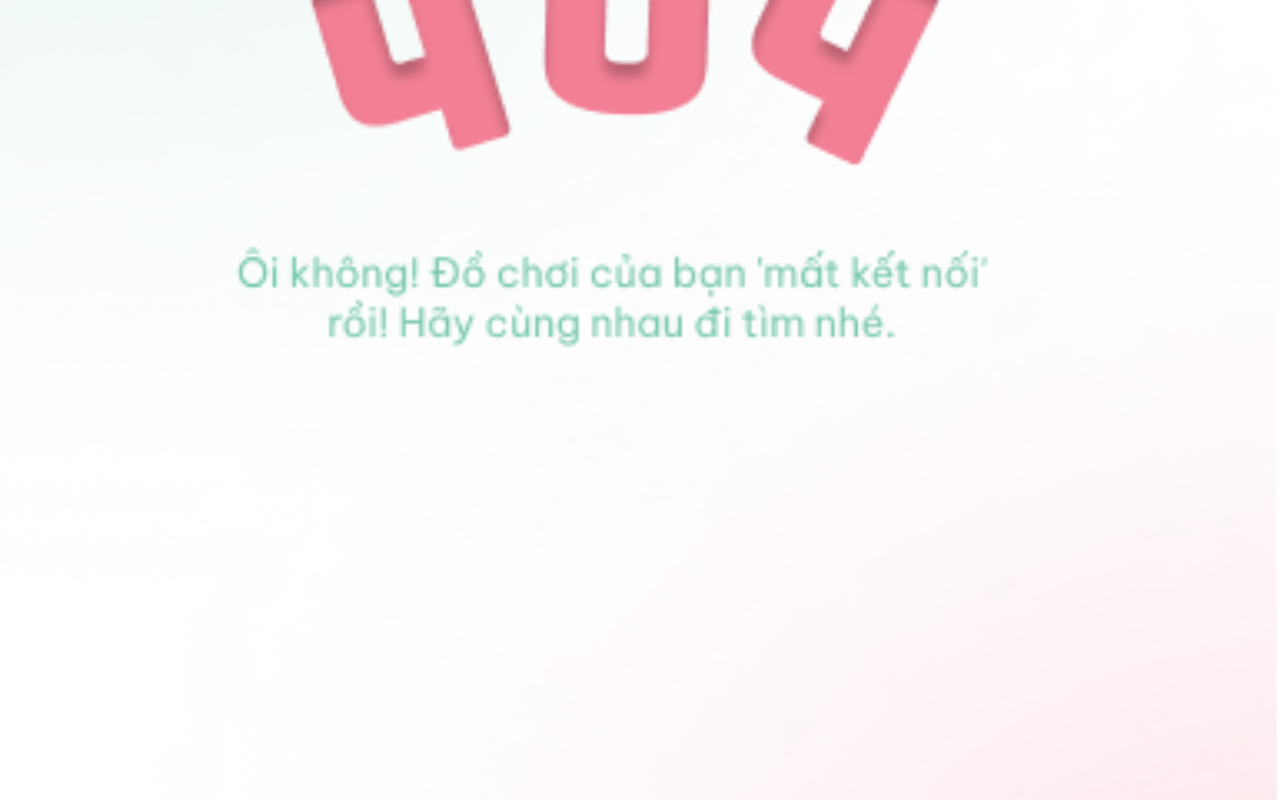
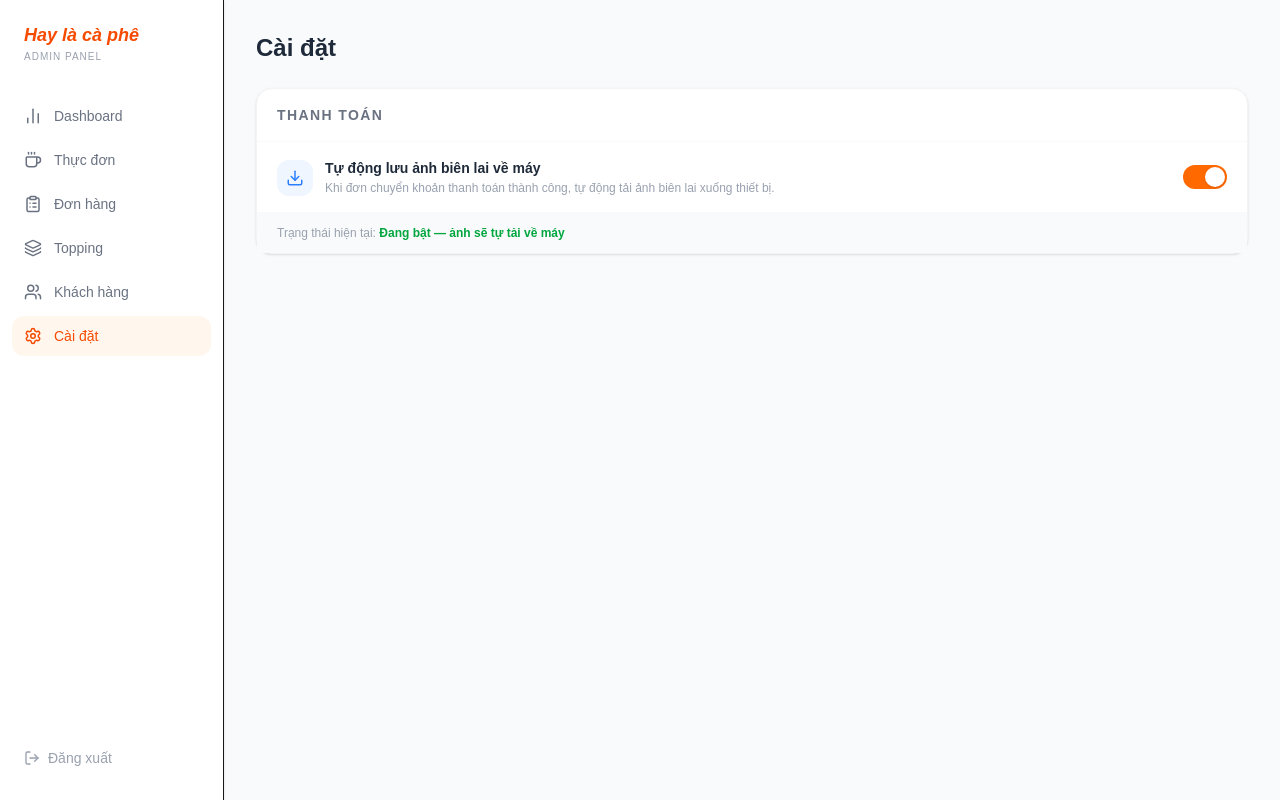
Before and after one commit to Pinlo754/hayla_caphe, a Next.js app: page /admin/settings in a window 1280 px wide. Before the commit this address had no page. Built offline with nearby package versions, Linux system fonts and the light colour scheme; no server answers; the database is empty; sample sign-in values are in the browser's storage; what @elevenlabs/react would draw is missing.

Commit message:
add button on/off auto download receipt

```diff
--- a/src/app/admin/(protected)/layout.tsx
+++ b/src/app/admin/(protected)/layout.tsx
@@ -3,7 +3,7 @@
 import { useEffect, useState } from 'react';
 import { useRouter, usePathname } from 'next/navigation';
 import Link from 'next/link';
-import { BarChart2, Coffee, ClipboardList, Layers, Users, LogOut, Menu, X } from 'lucide-react';
+import { BarChart2, Coffee, ClipboardList, Layers, Users, Settings, LogOut, Menu, X } from 'lucide-react';
 
 const NAV = [
   { href: '/admin/dashboard', label: 'Dashboard', icon: BarChart2 },
@@ -11,6 +11,7 @@ const NAV = [
   { href: '/admin/orders', label: 'Đơn hàng', icon: ClipboardList },
   { href: '/admin/toppings', label: 'Topping', icon: Layers },
   { href: '/admin/customers', label: 'Khách hàng', icon: Users },
+  { href: '/admin/settings', label: 'Cài đặt', icon: Settings },
 ];
 
 export default function ProtectedLayout({ children }: { children: React.ReactNode }) {
--- /dev/null
+++ b/src/app/admin/(protected)/settings/page.tsx
@@ -0,0 +1,93 @@
+'use client';
+
+import { useEffect, useState } from 'react';
+import { getPosSettings, updatePosSettings } from '@/app/lib/firebaseSettings';
+import { Download, Loader2, Check } from 'lucide-react';
+
+export default function AdminSettingsPage() {
+  const [autoDownload, setAutoDownload] = useState(true);
+  const [loading, setLoading] = useState(true);
+  const [saving, setSaving] = useState(false);
+  const [saved, setSaved] = useState(false);
+
+  useEffect(() => {
+    getPosSettings()
+      .then((s) => setAutoDownload(s.autoDownloadReceipt))
+      .finally(() => setLoading(false));
+  }, []);
+
+  const handleToggle = async () => {
+    const next = !autoDownload;
+    setAutoDownload(next);
+    setSaving(true);
+    setSaved(false);
+    try {
+      await updatePosSettings({ autoDownloadReceipt: next });
+      setSaved(true);
+      setTimeout(() => setSaved(false), 2000);
+    } finally {
+      setSaving(false);
+    }
+  };
+
+  return (
+    <div>
+      <h1 className="text-2xl font-bold text-gray-800 mb-6">Cài đặt</h1>
+
+      <div className="bg-white rounded-2xl border border-gray-100 shadow-sm divide-y divide-gray-50">
+
+        {/* Section header */}
+        <div className="px-5 py-4">
+          <h2 className="text-sm font-bold text-gray-500 uppercase tracking-widest">Thanh toán</h2>
+        </div>
+
+        {/* Auto download toggle */}
+        <div className="px-5 py-4 flex items-center justify-between gap-4">
+          <div className="flex items-start gap-3">
+            <div className="w-9 h-9 bg-blue-50 rounded-xl flex items-center justify-center shrink-0 mt-0.5">
+              <Download size={18} className="text-blue-500" />
+            </div>
+            <div>
+              <p className="text-sm font-semibold text-gray-800">Tự động lưu ảnh biên lai về máy</p>
+              <p className="text-xs text-gray-400 mt-0.5">
+                Khi đơn chuyển khoản thanh toán thành công, tự động tải ảnh biên lai xuống thiết bị.
+              </p>
+            </div>
+          </div>
+
+          <div className="flex items-center gap-2 shrink-0">
+            {saving && <Loader2 size={14} className="text-gray-400 animate-spin" />}
+            {saved && !saving && <Check size={14} className="text-green-500" />}
+            {loading ? (
+              <div className="w-11 h-6 bg-gray-200 rounded-full animate-pulse" />
+            ) : (
+              <button
+                onClick={handleToggle}
+                disabled={saving}
+                className={`relative w-11 h-6 rounded-full transition-colors duration-200 disabled:opacity-60 ${
+                  autoDownload ? 'bg-orange-500' : 'bg-gray-200'
+                }`}
+              >
+                <span
+                  className={`absolute top-0.5 left-0.5 w-5 h-5 bg-white rounded-full shadow transition-transform duration-200 ${
+                    autoDownload ? 'translate-x-5' : 'translate-x-0'
+                  }`}
+                />
+              </button>
+            )}
+          </div>
+        </div>
+
+        {/* Status hint */}
+        <div className="px-5 py-3 bg-gray-50">
+          <p className="text-xs text-gray-400">
+            Trạng thái hiện tại:{' '}
+            <span className={`font-bold ${autoDownload ? 'text-green-600' : 'text-gray-500'}`}>
+              {loading ? '...' : autoDownload ? 'Đang bật — ảnh sẽ tự tải về máy' : 'Đã tắt — ảnh chỉ lưu trên Firebase'}
+            </span>
+          </p>
+        </div>
+      </div>
+    </div>
+  );
+}
--- /dev/null
+++ b/src/app/lib/firebaseSettings.ts
@@ -0,0 +1,26 @@
+import { db } from './firebase';
+import { doc, getDoc, setDoc, serverTimestamp } from 'firebase/firestore';
+
+export interface PosSettings {
+  autoDownloadReceipt: boolean;
+}
+
+const DEFAULT: PosSettings = { autoDownloadReceipt: true };
+const REF = doc(db, 'settings', 'pos');
+
+export async function getPosSettings(): Promise<PosSettings> {
+  try {
+    const snap = await getDoc(REF);
+    if (!snap.exists()) return DEFAULT;
+    const data = snap.data();
+    return {
+      autoDownloadReceipt: data.autoDownloadReceipt ?? DEFAULT.autoDownloadReceipt,
+    };
+  } catch {
+    return DEFAULT;
+  }
+}
+
+export async function updatePosSettings(patch: Partial<PosSettings>): Promise<void> {
+  await setDoc(REF, { ...patch, updatedAt: serverTimestamp() }, { merge: true });
+}
--- a/src/app/page.tsx
+++ b/src/app/page.tsx
@@ -12,6 +12,7 @@ import { getToppings } from '@/app/lib/firebaseToppings';
 import type { ToppingItem } from '@/app/lib/firebaseToppings';
 import { addPoints } from '@/app/lib/firebaseCustomers';
 import { uploadReceiptImage } from '@/app/lib/firebaseStorage';
+import { getPosSettings } from '@/app/lib/firebaseSettings';
 
 import PosHeader from '@/components/pos/PosHeader';
 import BottomNav from '@/components/pos/BottomNav';
@@ -57,6 +58,7 @@ export default function MobilePOS() {
   const [toppingsData, setToppingsData] = useState<ToppingItem[]>([]);
   const [selectedCustomer, setSelectedCustomer] = useState<Customer | null>(null);
   const [receiptFile, setReceiptFile] = useState<File | null>(null);
+  const [autoDownloadReceipt, setAutoDownloadReceipt] = useState(true);
 
   const [orders, setOrders] = useState<Order[]>([]);
   const [isLoadingOrders, setIsLoadingOrders] = useState(false);
@@ -79,6 +81,7 @@ export default function MobilePOS() {
         setMenuData(fallback);
       });
     getToppings().then(setToppingsData).catch(() => {});
+    getPosSettings().then((s) => setAutoDownloadReceipt(s.autoDownloadReceipt));
   }, []);
 
   const printerCheckRef = useRef<ReturnType<typeof setInterval> | null>(null);
@@ -191,8 +194,8 @@ export default function MobilePOS() {
         await createOrder({ ...orderData, createdAt: new Date().toISOString() });
       }
 
-      // Order saved — save the receipt photo to the local device too
-      if (receiptFile) downloadReceiptLocally(receiptFile, selectedTable);
+      // Order saved — save the receipt photo to the local device (if enabled in admin settings)
+      if (receiptFile && autoDownloadReceipt) downloadReceiptLocally(receiptFile, selectedTable);
 
       await printReceipt({
         tableId: selectedTable,
@@ -248,8 +251,8 @@ export default function MobilePOS() {
         ...(receiptImage ? { receiptImage } : {}),
       });
 
-      // Order paid — save the receipt photo to the local device too
-      if (receiptFile && viewingOrder) downloadReceiptLocally(receiptFile, viewingOrder.tableId);
+      // Order paid — save the receipt photo to the local device (if enabled in admin settings)
+      if (receiptFile && viewingOrder && autoDownloadReceipt) downloadReceiptLocally(receiptFile, viewingOrder.tableId);
 
       if (viewingOrder) {
         const orderSubtotal = viewingOrder.items.reduce((s, i) => s + i.price * i.quantity, 0);
```
